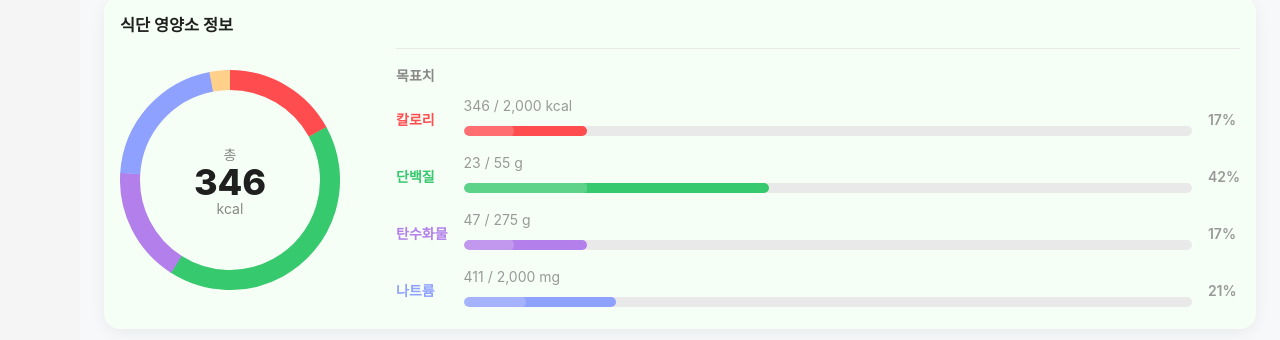
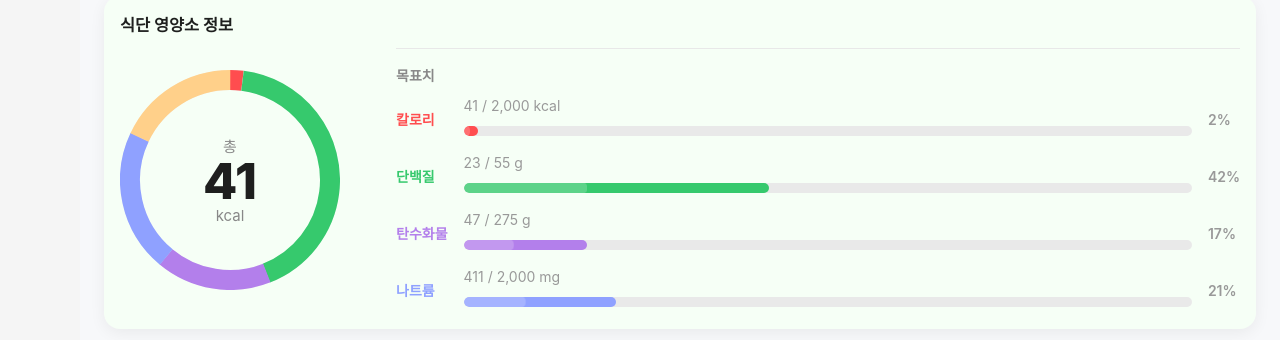
Before and after one commit to Sseonga/calopic, a React (Create React App) app in the folder calopic/frontend/: page / in a window 1280 px wide. Shown: the part 1015-1355 px from the top of the page. Built offline with nearby package versions, Linux system fonts and the light colour scheme.

Commit message:
식단 이미지 업로드 css일부 수정, 식단정보-식단영양소정보 총 칼로리 props 전달

```diff
--- a/calopic/frontend/src/components/upload/DietNutrientInfo.jsx
+++ b/calopic/frontend/src/components/upload/DietNutrientInfo.jsx
@@ -2,7 +2,7 @@
 import React, { useMemo, useState } from 'react';
 import CustomProgressbar1 from '../common/CustomProgressbar1';
 
-/* ===== 공통 팔레트 (도넛/막대 동일 색) ===== */
+/* ===== 공통 색상 팔레트 ===== */
 const COLORS = {
   calories: '#ff4d4f', // 빨강
   protein:  '#36c96d', // 초록
@@ -14,36 +14,37 @@ const COLORS = {
 const clampPercent = (v) => Math.max(0, Math.min(100, Math.round(v)));
 const toPercent = (value, goal) => (goal > 0 ? clampPercent((value / goal) * 100) : 0);
 
-/* ===== 순수 SVG 도넛: 호버 툴팁 + 직선 구분선 ===== */
+/* ===== SVG 도넛 그래프 (툴팁 + 직선 구분선) ===== */
 function DonutSummarySvg({
   size = 220,
   thickness = 18,
-  segments = [],      // [{key,label,percent,color}]
+  segments = [],
   centerText = { title: '총', value: 0, unit: 'kcal' },
   trackColor = '#f0f0f0',
-  cutoutStartDeg = -90,  // 시작각
+  cutoutStartDeg = -90,
+  separatorColor = '#ffffff',
+  separatorWidth = 0,
 }) {
-  const [tip, setTip] = useState(null); // {x,y,label,percent}
+  const [tip, setTip] = useState(null);
 
-  const cx = size / 2, cy = size / 2;
-  const r  = size / 2 - thickness / 2;
-  const C  = 2 * Math.PI * r;
+  const cx = size / 2;
+  const cy = size / 2;
+  const r = size / 2 - thickness / 2;
+  const C = 2 * Math.PI * r;
 
-  // 각 세그먼트를 strokeDasharray로 계산
   const arcs = useMemo(() => {
     const totalPct = segments.reduce((s, v) => s + (v.percent || 0), 0) || 1;
     let accPct = 0;
     return segments.map((s) => {
-      const pct   = Math.max(0, s.percent || 0);
-      const len   = (pct / totalPct) * C;
-      const gap   = C - len;
-      const rot   = cutoutStartDeg + (accPct / totalPct) * 360;
-      accPct     += pct;
+      const pct = Math.max(0, s.percent || 0);
+      const len = (pct / totalPct) * C;
+      const gap = C - len;
+      const rot = cutoutStartDeg + (accPct / totalPct) * 360;
+      accPct += pct;
       return { ...s, dash: len, gap, rot };
     });
   }, [segments, C, cutoutStartDeg]);
 
-  // 경계(직선) 각도 계산
   const separators = useMemo(() => {
     const totalPct = segments.reduce((s, v) => s + (v.percent || 0), 0) || 1;
     let accPct = 0;
@@ -57,7 +58,6 @@ function DonutSummarySvg({
     return lines;
   }, [segments, cutoutStartDeg]);
 
-  // 호버 핸들러(툴팁)
   const onEnter = (e, a) => {
     const rect = e.currentTarget.ownerSVGElement.getBoundingClientRect();
     setTip({
@@ -73,28 +73,24 @@ function DonutSummarySvg({
   return (
     <div style={{ position: 'relative', width: size, height: size }}>
       <svg width={size} height={size} viewBox={`0 0 ${size} ${size}`}>
-        {/* 배경 트랙 */}
         <circle cx={cx} cy={cy} r={r} stroke={trackColor} strokeWidth={thickness} fill="none" />
-
-        {/* 도넛 세그먼트 */}
         {arcs.map((a, i) => (
           <circle
             key={i}
-            cx={cx} cy={cy} r={r} fill="none"
+            cx={cx}
+            cy={cy}
+            r={r}
+            fill="none"
             stroke={a.color}
             strokeWidth={thickness}
-            strokeLinecap="butt"            // 끝을 직선으로
+            strokeLinecap="butt"
             strokeDasharray={`${a.dash} ${a.gap}`}
             transform={`rotate(${a.rot} ${cx} ${cy})`}
             onMouseEnter={(e) => onEnter(e, a)}
             onMouseMove={(e) => onEnter(e, a)}
             onMouseLeave={onLeave}
-          >
-            <title>{`${a.label}: ${clampPercent(a.percent)}%`}</title>
-          </circle>
+          />
         ))}
-
-        {/* 직선 구분선 (내/외반지름 사이 직선) */}
         {separators.map((deg, i) => {
           const rad = (deg * Math.PI) / 180;
           const x1 = cx + (r - thickness / 2) * Math.cos(rad);
@@ -103,41 +99,64 @@ function DonutSummarySvg({
           const y2 = cy + (r + thickness / 2) * Math.sin(rad);
           return (
             <line
-              key={`sep-${i}`}
-              x1={x1} y1={y1} x2={x2} y2={y2}
-              stroke="#ffffff" strokeWidth={0} strokeLinecap="round"
+              key={i}
+              x1={x1}
+              y1={y1}
+              x2={x2}
+              y2={y2}
+              stroke={separatorColor}
+              strokeWidth={separatorWidth}
             />
           );
         })}
       </svg>
 
-      {/* 중앙 레이블 */}
+      {/* 중앙 총칼로리 */}
       <div
         style={{
-          position: 'absolute', inset: 0, display: 'grid', placeItems: 'center',
-          textAlign: 'center', pointerEvents: 'none',
+          position: 'absolute',
+          inset: 0,
+          display: 'grid',
+          placeItems: 'center',
+          textAlign: 'center',
+          pointerEvents: 'none',
         }}
       >
         <div>
-          <div style={{ fontSize: 14, color: '#888' }}>{centerText.title}</div>
-          <div style={{ fontSize: 36, fontWeight: 800, lineHeight: 1 }}>{centerText.value}</div>
-          <div style={{ fontSize: 14, color: '#888' }}>{centerText.unit}</div>
+          <div style={{ fontSize: 15, color: '#888' }}>{centerText.title}</div>
+          <div style={{ fontSize: 50, fontWeight: 800, lineHeight: 1 }}>{centerText.value}</div>
+          <div style={{ fontSize: 15, color: '#888' }}>{centerText.unit}</div>
         </div>
       </div>
 
-      {/* 커스텀 툴팁 */}
+      {/* 툴팁 */}
       {tip && (
         <div
           style={{
             position: 'absolute',
-            left: tip.x, top: tip.y,
+            left: tip.x,
+            top: tip.y,
             transform: 'translate(-50%, -100%)',
-            background: '#fff', border: '1px solid #e5e7eb', borderRadius: 8,
-            padding: '6px 10px', boxShadow: '0 6px 20px rgba(0,0,0,0.08)',
-            pointerEvents: 'none', whiteSpace: 'nowrap', fontSize: 12,
+            background: '#fff',
+            border: '1px solid #e5e7eb',
+            borderRadius: 8,
+            padding: '6px 10px',
+            boxShadow: '0 6px 20px rgba(0,0,0,0.08)',
+            pointerEvents: 'none',
+            whiteSpace: 'nowrap',
+            fontSize: 12,
           }}
         >
-          <span style={{ display:'inline-block', width:8, height:8, borderRadius:999, background: tip.color, marginRight:6 }} />
+          <span
+            style={{
+              display: 'inline-block',
+              width: 8,
+              height: 8,
+              borderRadius: 999,
+              background: tip.color,
+              marginRight: 6,
+            }}
+          />
           <b>{tip.label}</b> · {tip.percent}%
         </div>
       )}
@@ -147,74 +166,90 @@ function DonutSummarySvg({
 
 /* ===== 메인 컴포넌트 ===== */
 export default function DietNutrientInfo({
-  totals = { calories: 346, protein: 23, carbs: 47, sodium: 411 }, // 현재값 (mock)
-  goals  = { calories: 2000, protein: 55, carbs: 275, sodium: 2000 }, // 목표치
+  totalKcal = 0, // 🔹 props로 받는 실제 값
 }) {
-  // 퍼센트 계산(도넛/막대 공용)
+  // 나머지 mock 데이터 (임시)
+  const totals = {
+    calories: totalKcal, // props로 받은 값
+    protein: 23,
+    carbs: 47,
+    sodium: 411,
+  };
+
+  const goals = {
+    calories: 2000,
+    protein: 55,
+    carbs: 275,
+    sodium: 2000,
+  };
+
   const pcts = {
     calories: toPercent(totals.calories, goals.calories),
-    protein:  toPercent(totals.protein,  goals.protein),
-    carbs:    toPercent(totals.carbs,    goals.carbs),
-    sodium:   toPercent(totals.sodium,   goals.sodium),
+    protein: toPercent(totals.protein, goals.protein),
+    carbs: toPercent(totals.carbs, goals.carbs),
+    sodium: toPercent(totals.sodium, goals.sodium),
   };
 
-  // 도넛 데이터(요청: 칼로리/단백질/탄수화물/나트륨/기타)
   const donutSegments = useMemo(() => {
     const used = pcts.calories + pcts.protein + pcts.carbs + pcts.sodium;
     const rest = clampPercent(100 - used);
     return [
-      { key:'calories', label:'칼로리',   percent:pcts.calories, color:COLORS.calories },
-      { key:'protein',  label:'단백질',   percent:pcts.protein,  color:COLORS.protein  },
-      { key:'carbs',    label:'탄수화물', percent:pcts.carbs,    color:COLORS.carbs    },
-      { key:'sodium',   label:'나트륨',   percent:pcts.sodium,   color:COLORS.sodium   },
-      { key:'other',    label:'기타',     percent:rest,          color:COLORS.other    },
-    ].filter(s => s.percent > 0);
+      { key: 'calories', label: '칼로리', percent: pcts.calories, color: COLORS.calories },
+      { key: 'protein', label: '단백질', percent: pcts.protein, color: COLORS.protein },
+      { key: 'carbs', label: '탄수화물', percent: pcts.carbs, color: COLORS.carbs },
+      { key: 'sodium', label: '나트륨', percent: pcts.sodium, color: COLORS.sodium },
+      { key: 'other', label: '기타', percent: rest, color: COLORS.other },
+    ].filter((s) => s.percent > 0);
   }, [pcts]);
 
-  // 막대 리스트(색상 통일)
   const bars = [
-    { key:'calories', label:'칼로리',   value:totals.calories, goal:goals.calories, unit:'kcal', color:COLORS.calories, percent:pcts.calories },
-    { key:'protein',  label:'단백질',   value:totals.protein,  goal:goals.protein,  unit:'g',   color:COLORS.protein,  percent:pcts.protein  },
-    { key:'carbs',    label:'탄수화물', value:totals.carbs,    goal:goals.carbs,    unit:'g',   color:COLORS.carbs,    percent:pcts.carbs    },
-    { key:'sodium',   label:'나트륨',   value:totals.sodium,   goal:goals.sodium,   unit:'mg',  color:COLORS.sodium,   percent:pcts.sodium   },
+    { key: 'calories', label: '칼로리', value: totals.calories, goal: goals.calories, unit: 'kcal', color: COLORS.calories, percent: pcts.calories },
+    { key: 'protein', label: '단백질', value: totals.protein, goal: goals.protein, unit: 'g', color: COLORS.protein, percent: pcts.protein },
+    { key: 'carbs', label: '탄수화물', value: totals.carbs, goal: goals.carbs, unit: 'g', color: COLORS.carbs, percent: pcts.carbs },
+    { key: 'sodium', label: '나트륨', value: totals.sodium, goal: goals.sodium, unit: 'mg', color: COLORS.sodium, percent: pcts.sodium },
   ];
 
   return (
     <div
       className="diet-nutrient-info"
       style={{
-        background:'#f6fff6', borderRadius:16, padding:16,
-        boxShadow:'0 4px 16px rgba(0,0,0,0.06)'
+        background: '#f6fff6',
+        borderRadius: 16,
+        padding: 16,
+        boxShadow: '0 4px 16px rgba(0,0,0,0.06)',
       }}
     >
-      <h3 style={{ margin:'0 0 12px' }}>식단 영양소 정보</h3>
+      <h3 style={{ margin: '0 0 12px' }}>식단 영양소 정보</h3>
 
-      <div style={{ display:'grid', gridTemplateColumns:'260px 1fr', gap:16, alignItems:'center' }}>
+      <div style={{ display: 'grid', gridTemplateColumns: '260px 1fr', gap: 16, alignItems: 'center' }}>
         {/* 왼쪽: 도넛 */}
         <DonutSummarySvg
           size={220}
           thickness={20}
           segments={donutSegments}
-          centerText={{ title:'총', value: totals.calories || 0, unit:'kcal' }}
+          centerText={{ title: '총', value: totals.calories || 0, unit: 'kcal' }}
         />
 
-        {/* 오른쪽: 목표치 막대 */}
+        {/* 오른쪽: 막대 그래프 */}
         <div
           style={{
-            display:'grid',
-            gridTemplateColumns:'auto 1fr auto',
-            rowGap:12, columnGap:16, alignItems:'center'
+            display: 'grid',
+            gridTemplateColumns: 'auto 1fr auto',
+            rowGap: 12,
+            columnGap: 16,
+            alignItems: 'center',
           }}
         >
-          <div style={{ gridColumn:'1 / -1', height:1, background:'#e8e8e8', marginBottom:4 }} />
-          <div style={{ color:'#888', fontWeight:600 }}>목표치</div><div/><div/>
+          <div style={{ gridColumn: '1 / -1', height: 1, background: '#e8e8e8', marginBottom: 4 }} />
+          <div style={{ color: '#888', fontWeight: 600 }}>목표치</div>
+          <div />
+          <div />
 
-          {bars.map(b => (
+          {bars.map((b) => (
             <React.Fragment key={b.key}>
-              <div style={{ fontWeight:600, color:b.color }}>{b.label}</div>
-
+              <div style={{ fontWeight: 600, color: b.color }}>{b.label}</div>
               <div>
-                <div style={{ marginBottom:6, color:'#999' }}>
+                <div style={{ marginBottom: 6, color: '#999' }}>
                   {b.value.toLocaleString()} / {b.goal.toLocaleString()} {b.unit}
                 </div>
                 <CustomProgressbar1
@@ -226,8 +261,7 @@ export default function DietNutrientInfo({
                   showInfo={false}
                 />
               </div>
-
-              <div style={{ color:'#999', fontWeight:600 }}>{b.percent}%</div>
+              <div style={{ color: '#999', fontWeight: 600 }}>{b.percent}%</div>
             </React.Fragment>
           ))}
         </div>
--- a/calopic/frontend/src/components/upload/ImgUpload.jsx
+++ b/calopic/frontend/src/components/upload/ImgUpload.jsx
@@ -84,7 +84,7 @@ export default function ImgUpload({
             accept={accept}
             multiple={multiple}
             crop={{ rotationSlider: true }}
-            childrenText="+"
+            childrenText={<PlusOutlined style={{ fontSize: 24, color: '#999' }} className="img-upload-plus-btn"/>}
           />
         </div>
       </div>
--- a/calopic/frontend/src/pages/upload/PageUpload.jsx
+++ b/calopic/frontend/src/pages/upload/PageUpload.jsx
@@ -1,16 +1,24 @@
-import React from "react";
+import React, {useState} from "react";
 import DietInfo from "../../components/upload/DietInfo";
 import DietNutrientInfo from "../../components/upload/DietNutrientInfo";
 import ImgUpload from "../../components/upload/ImgUpload";
 
 export default function PageUpload() {
+  // 총 칼로리 props 전달
+  const [totalKcal, setTotalKcal] = useState(0);
+
+
   return(
     <div>
       <ImgUpload/>
       <div style={{height: '50px'}}></div>
-      <DietInfo/>
+      <DietInfo
+        onTotalChange={setTotalKcal}
+      />
       <div style={{height: '50px'}}></div>
-      <DietNutrientInfo/>
+      <DietNutrientInfo
+        totalKcal={totalKcal}
+      />
       <div style={{height: '50px'}}></div>
     </div>
   )
```
Also changed, not shown: calopic/frontend/src/components/upload/DietInfo.jsx (+7 -1 lines), calopic/frontend/src/components/upload/ImgUpload.css (+12 -0 lines).
